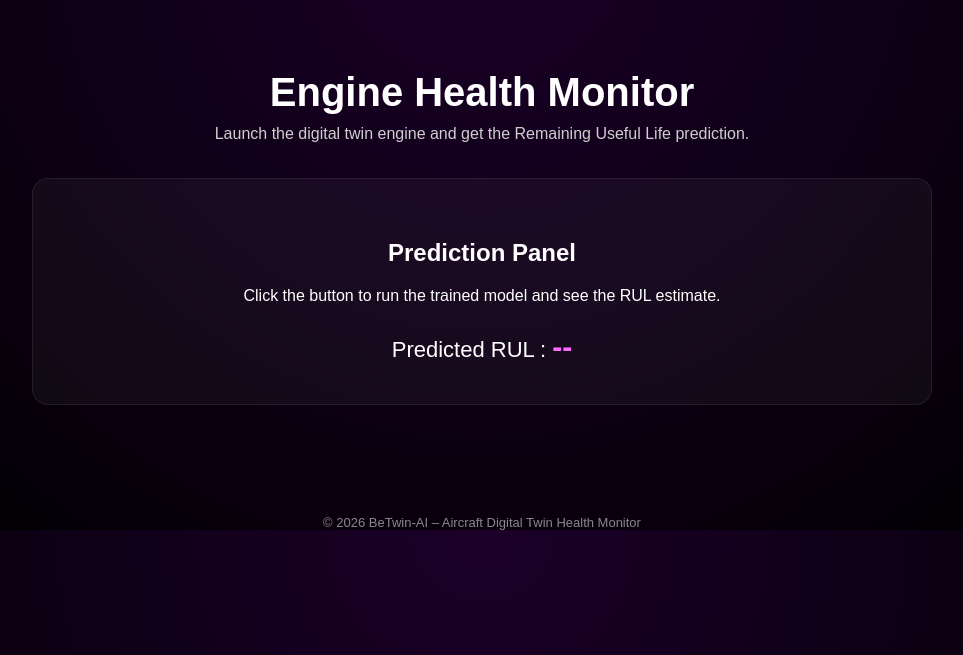
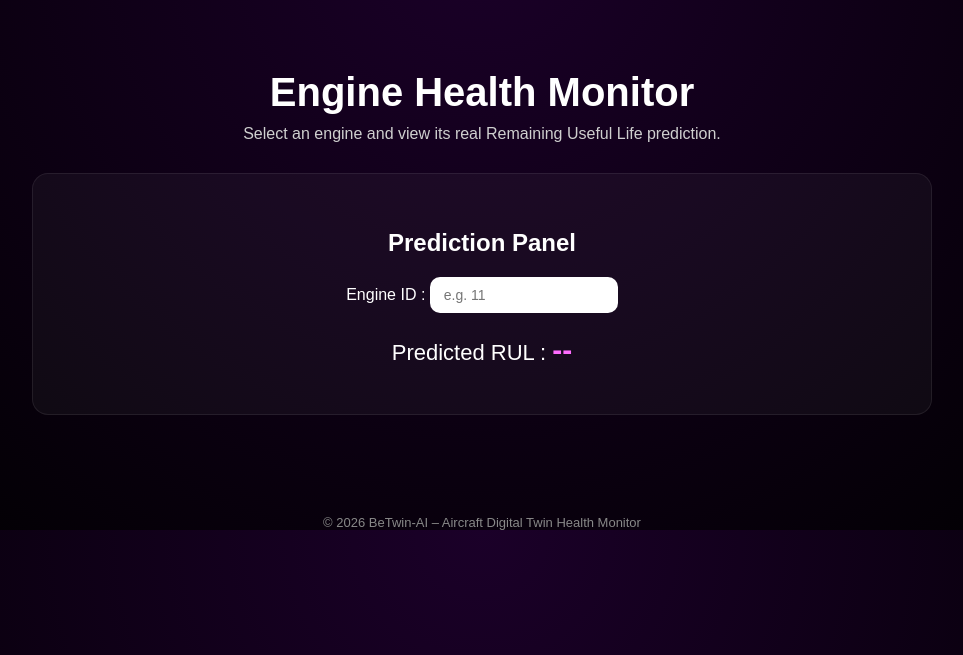
Before and after one commit to Riddhima06/BeTwin-AI, a Flask app: page /dashboard in a window 1280 px wide. Shown: the part 71-726 px from the top of the page, without its empty margins (158-1121 px from the left). Run offline with Flask 3, Linux system fonts and the light colour scheme; parts of the project's set-up code (start-up, migrations or seed data) failed here and were passed over.

Commit message:
Improved prediction logic, added debug logs, and enhanced dashboard health status UI

```diff
--- a/src/app.py
+++ b/src/app.py
@@ -1,58 +1,109 @@
 import os
+import json
+import numpy as np
+import pandas as pd
 from flask import Flask,request,jsonify,render_template
-import numpy as np
 import joblib
 from tensorflow.keras.models import load_model
-import json
 
 BASE_DIR=os.path.dirname(os.path.abspath(__file__))
+
 MODEL_PATH=os.path.join(BASE_DIR,"..","results","model.h5")
 SCALER_PATH=os.path.join(BASE_DIR,"..","results","scaler.pkl")
+DATA_PATH=os.path.join(BASE_DIR,"..","data","train_FD001.txt")
+
 app=Flask(__name__,template_folder="../templates")
+
 model=load_model(MODEL_PATH,compile=False)
 scaler=joblib.load(SCALER_PATH)
 
-# model=load_model("../results/model.h5",compile=False)
-#scaler=joblib.load("../results/scaler.pkl")
+# load dataset once (real engine data)
+raw_df=pd.read_csv(DATA_PATH,sep=" ",header=None)
+raw_df=raw_df.dropna(axis=1)
+
 SEQ_LENGTH=30
+
+# you can tune this later
+SAFE_RUL_THRESHOLD=90
+
+
 @app.route("/")
 def home():
   return render_template("home.html")
+
 
 @app.route("/about")
 def about():
   return render_template("about.html")
 
+
 @app.route("/dashboard")
 def dashboard():
   return render_template("dashboard.html")
 
-@app.route("/predict",methods=["GET","POST"])
+
+@app.route("/predict",methods=["POST"])
 def predict():
-  if request.method=="POST":
-    body=request.get_json()
+
+  body=request.get_json()
+
+  if body is None:
+    return jsonify({"error":"JSON body is required"}),400
+
+  engine_id=body.get("engine_id")
+
+  if engine_id is None:
+    return jsonify({"error":"engine_id is required"}),400
+
+  try:
+    engine_id=int(engine_id)
+  except:
+    return jsonify({"error":"engine_id must be integer"}),400
+
+  # filter that engine
+  engine_df=raw_df[raw_df[0]==engine_id]
+
+  if len(engine_df)==0:
+    return jsonify({"error":"engine not found"}),400
+
+  if len(engine_df)<SEQ_LENGTH:
+    return jsonify({"error":"not enough cycles for this engine"}),400
+
+  # take last 30 cycles
+  last_cycles=engine_df.tail(SEQ_LENGTH)
+
+  # take only sensor columns
+  sensor_array=last_cycles.iloc[:,2:].values
+
+  # safety check for feature count
+  if sensor_array.shape[1]!=scaler.n_features_in_:
+    return jsonify({
+      "error":f"model expects {scaler.n_features_in_} features, got {sensor_array.shape[1]}"
+    }),400
+
+  scaled_data=scaler.transform(sensor_array)
+
+  model_input=np.expand_dims(scaled_data,axis=0)
+
+  output=model.predict(model_input,verbose=0)
+
+  predicted_rul=float(output[0][0])
+
+  # simple health logic
+  if predicted_rul <= SAFE_RUL_THRESHOLD:
+    health="danger"
+    message="⚠ Engine health is critical"
   else:
-    data=request.args.get("sensor_data")
-    if data is None:
-      return jsonify({"error":"sensor_data query parameter is required"}),400
-    try:
-      body={"sensor_data":json.loads(data)}
-    except Exception:
-      return jsonify({"error":"sensor_data must be valid JSON"}),400
-  if body is None or "sensor_data" not in body:
-    return jsonify({"error":"sensor_data is required"}),400
-  sensor_array=np.array(body["sensor_data"])
-  if sensor_array.ndim!=2:
-    return jsonify({"error":"sensor_data must be a 2D array"}),400
-  if sensor_array.shape[0]!=SEQ_LENGTH:
-    return jsonify({"error":f"Expected {SEQ_LENGTH} rows, got {sensor_array.shape[0]}"}),400
-  if sensor_array.shape[1]!=scaler.n_features_in_:
-    return jsonify({"error":f"Expected {scaler.n_features_in_} features, got {sensor_array.shape[1]}"}),400
-  scaled_data=scaler.transform(sensor_array)
-  model_input=np.expand_dims(scaled_data,axis=0)
-  output=model.predict(model_input,verbose=0)
-  predicted_rul=float(output[0][0])
-  return jsonify({"predicted_RUL":round(predicted_rul,2)})
+    health="safe"
+    message="✔ Engine health is within safe limits"
+
+  return jsonify({
+    #"engine_id":engine_id,
+    "predicted_RUL":round(predicted_rul,2),
+    "health":health,
+    "message":message
+  })
+
 
 if __name__=="__main__":
   app.run(debug=True)
--- a/templates/dashboard.html
+++ b/templates/dashboard.html
@@ -3,7 +3,6 @@
   <head>
     <meta charset="UTF-8" />
     <title>BeTwin-AI | Dashboard</title>
-
     <style>
       body {
         margin: 0;
@@ -11,8 +10,6 @@
         background: radial-gradient(circle at top, #1b0029, #000);
         color: white;
       }
-
-      /* top navigation bar */
       .navbar {
         display: flex;
         justify-content: space-between;
@@ -20,19 +17,16 @@
         padding: 18px 40px;
         background: linear-gradient(90deg, #4b136b, #6b1fb1);
       }
-
       .navbar .logo {
         font-size: 22px;
         font-weight: 700;
       }
-
       .navbar a {
         color: white;
         text-decoration: none;
         margin-left: 25px;
         font-size: 14px;
       }
-
       .launch-btn {
         background: linear-gradient(90deg, #ff4fd8, #7b5cff);
         border: none;
@@ -42,54 +36,64 @@
         cursor: pointer;
         font-weight: 600;
       }
-
-      /* main container */
       .container {
         max-width: 900px;
         margin: 70px auto;
         text-align: center;
       }
-
       h1 {
         font-size: 40px;
         margin-bottom: 10px;
       }
-
       .subtitle {
         color: #cfcfcf;
-        margin-bottom: 35px;
+        margin-bottom: 30px;
       }
-
-      /* prediction card */
       .card {
         background: rgba(255, 255, 255, 0.04);
         border: 1px solid rgba(255, 255, 255, 0.08);
         border-radius: 16px;
-        padding: 40px;
+        padding: 35px;
       }
-
+      .input-box {
+        margin: 15px 0 20px;
+      }
+      input {
+        padding: 10px 14px;
+        border-radius: 10px;
+        border: none;
+        outline: none;
+        font-size: 14px;
+        width: 160px;
+      }
       .pred-box {
-        margin-top: 25px;
+        margin-top: 18px;
         font-size: 22px;
       }
-
       #rulValue {
         color: #ff6cff;
         font-weight: 700;
         font-size: 30px;
       }
-
+      #healthMsg {
+        margin-top: 12px;
+        font-size: 16px;
+      }
+      .safe {
+        color: #42ffb0;
+      }
+      .alert {
+        color: #ff7070;
+      }
       .footer {
-        margin-top: 110px;
+        margin-top: 100px;
         text-align: center;
         color: #888;
         font-size: 13px;
       }
     </style>
   </head>
-
   <body>
-    <!-- simple navbar for navigation -->
     <div class="navbar">
       <div class="logo">BeTwin-AI</div>
       <div>
@@ -100,25 +104,28 @@
       </div>
     </div>
 
-    <!-- main dashboard area -->
     <div class="container">
       <h1>Engine Health Monitor</h1>
       <div class="subtitle">
-        Launch the digital twin engine and get the Remaining Useful Life
-        prediction.
+        Select an engine and view its real Remaining Useful Life prediction.
       </div>
 
-      <!-- prediction panel -->
       <div class="card">
         <h2>Prediction Panel</h2>
-        <p>
-          Click the button to run the trained model and see the RUL estimate.
-        </p>
+
+        <!-- user chooses which real engine to inspect -->
+        <div class="input-box">
+          Engine ID :
+          <input type="number" id="engineId" placeholder="e.g. 11" />
+        </div>
 
         <div class="pred-box">
           Predicted RUL :
           <span id="rulValue">--</span>
         </div>
+
+        <!-- health message appears here -->
+        <div id="healthMsg"></div>
       </div>
     </div>
 
@@ -127,47 +134,51 @@
     </div>
 
     <script>
-      // When user clicks on "LAUNCH MONITOR"
       document
         .getElementById("launchBtn")
         .addEventListener("click", async () => {
-          // Create dummy sensor input
-          // 30 time steps × 24 features (change 24 if your model uses different count)
-          const sensorData = Array.from({ length: 30 }, () =>
-            Array(24).fill(0),
-          );
+          const engineId = document.getElementById("engineId").value.trim();
+          if (!engineId) {
+            alert("Please enter an engine ID");
+            return;
+          }
 
           document.getElementById("rulValue").innerText = "Running...";
+          const msg = document.getElementById("healthMsg");
+          msg.innerText = "";
+          msg.className = "";
 
           try {
-            // Send data to your Flask prediction API
             const response = await fetch("/predict", {
               method: "POST",
-              headers: {
-                "Content-Type": "application/json",
-              },
-              body: JSON.stringify({
-                sensor_data: sensorData,
-              }),
+              headers: { "Content-Type": "application/json" },
+              body: JSON.stringify({ engine_id: engineId }),
             });
 
             const data = await response.json();
 
-            // If backend sends an error
-            if (data.predicted_RUL === undefined) {
-              document.getElementById("rulValue").innerText = "Error";
-              console.error(data);
+            if (!response.ok) {
+              alert(data.error || "Prediction failed");
+              document.getElementById("rulValue").innerText = "--";
               return;
             }
 
-            // Show the predicted RUL on screen
             document.getElementById("rulValue").innerText = Number(
               data.predicted_RUL,
             ).toFixed(2);
+
+            // show health status clearly for the user
+            if (data.health === "safe") {
+              msg.innerText = "✔ " + data.message;
+              msg.className = "safe";
+            } else {
+              msg.innerText = "⚠ " + data.message;
+              msg.className = "alert";
+            }
           } catch (err) {
             console.error(err);
-            document.getElementById("rulValue").innerText = "Failed";
-            alert("Prediction failed. Please check the backend server.");
+            alert("Backend server not reachable");
+            document.getElementById("rulValue").innerText = "--";
           }
         });
     </script>
```
